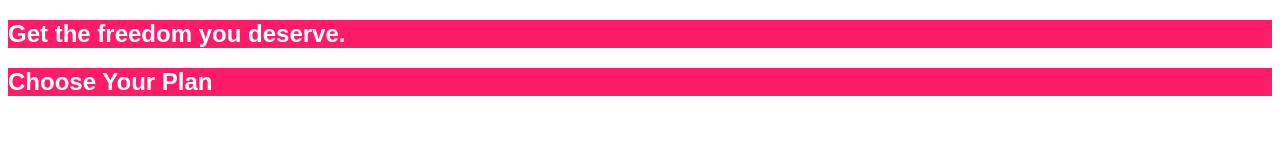
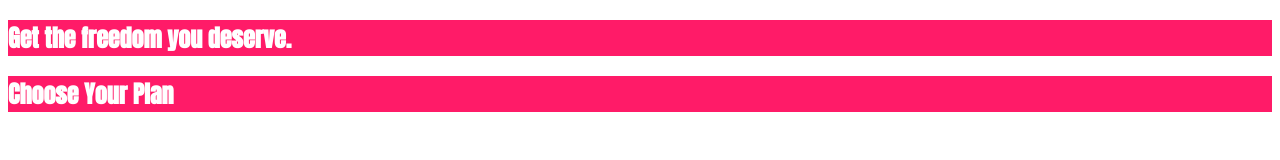
Before and after one commit to MarioBanay/css-basics, a plain HTML site: page index.html in a window 1280 px wide. Drawn offline with Linux system fonts and the light colour scheme.

Commit message:
Google fonts from link added

```diff
--- a/index.html
+++ b/index.html
@@ -6,6 +6,8 @@
     <meta http-equiv="X-UA-Compatible" content="ie=edge">
     <title>uHost</title>
     <link rel="shortcut icon" href="favicon.png">
+    <!-- Font link must be ABOVE stylesheet link otherwise will not work -->
+    <link href="https://fonts.googleapis.com/css?family=Anton&display=swap" rel="stylesheet">
     <link rel="stylesheet" href="main.css" >
 </head>
 
--- a/main.css
+++ b/main.css
@@ -4,5 +4,5 @@ section {
 
 h1 {
   color: white;
-  font-family: sans-serif;
+  font-family: 'Anton', sans-serif;
 }
```
